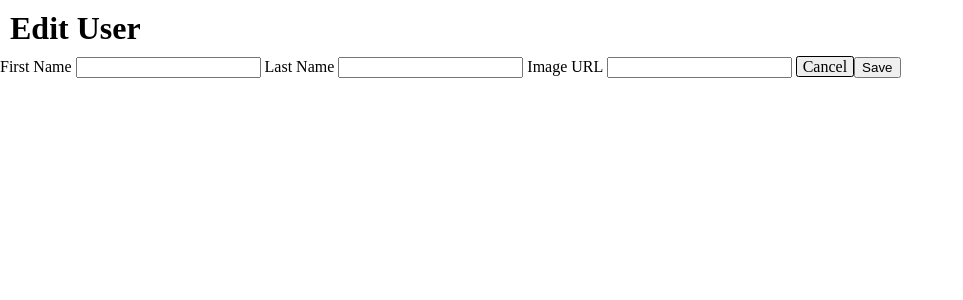
After one commit to Jared-Enck/New-Exercises, a Flask app: template Python/Flask/PostgreSQL/flask-blogly/templates/edit.html in a window 1280 px wide. The commit adds this page. Shown: the top 300 px of the page, without its empty margins (0-963 px from the left). Run offline with Flask 2, Linux system fonts and the light colour scheme; the template is opened without the code that fills it, so the values that code supplies are empty.

Commit message:
created edit page and routes

```diff
--- a/Python/Flask/PostgreSQL/flask-blogly/app.py
+++ b/Python/Flask/PostgreSQL/flask-blogly/app.py
@@ -1,5 +1,6 @@
 """Blogly application."""
 
+from crypt import methods
 from flask import Flask, request, render_template, redirect, flash, session
 from flask_debugtoolbar import DebugToolbarExtension
 from models import db, connect_db, User
@@ -57,3 +58,30 @@ def info_page(user_id):
     user = User.query.get_or_404(user_id)
 
     return render_template('info.html', user=user)
+
+@app.route('/users/<int:user_id>/edit')
+def edit_user(user_id):
+    """Show edit user page"""
+
+    user = User.query.get_or_404(user_id)
+
+    return render_template('edit.html', user=user)
+
+@app.route('/users/<int:user_id>/edit', methods=['POST'])
+def process_edit_form(user_id):
+    """Save edited user info"""
+
+    u = User.query.get_or_404(user_id)
+
+    first_name = request.form['first_name']
+    last_name = request.form['last_name']
+    image_url = request.form['image_url']
+
+    u.first_name = first_name
+    u.last_name = last_name
+    u.image_url = image_url
+
+    db.session.add(u)
+    db.session.commit()
+
+    return redirect('/users')
--- a/Python/Flask/PostgreSQL/flask-blogly/models.py
+++ b/Python/Flask/PostgreSQL/flask-blogly/models.py
@@ -15,4 +15,4 @@ class User(db.Model):
     id = db.Column(db.Integer, primary_key=True, autoincrement= True)
     first_name = db.Column(db.String(50), nullable=False)
     last_name = db.Column(db.String(50), nullable=False)
-    image_url = db.Column(db.String, nullable=True, default='https://encrypted-tbn0.gstatic.com/images?q=tbn:ANd9GcQNtkIId8uQjut-OwvZy4Y2YPCzFgmOByVssQ&usqp=CAU')
+    image_url = db.Column(db.String, nullable=False, default='https://cdn-icons-png.flaticon.com/512/1053/1053244.png?w=360')
--- a/Python/Flask/PostgreSQL/flask-blogly/seed.py
+++ b/Python/Flask/PostgreSQL/flask-blogly/seed.py
@@ -6,7 +6,7 @@ db.create_all()
 
 User.query.delete()
 
-john = User(first_name='John', last_name='Smith', image_url='Null')
+john = User(first_name='John', last_name='Smith')
 jane = User(first_name='Jane', last_name='Doe', image_url='https://encrypted-tbn0.gstatic.com/images?q=tbn:ANd9GcTPHFRfjt8tXyf0GOnD_JNjbwCqpwTNr2xn3eK_SWW_&s')
 
 db.session.add(john)
--- a/Python/Flask/PostgreSQL/flask-blogly/static/app.css
+++ b/Python/Flask/PostgreSQL/flask-blogly/static/app.css
@@ -0,0 +1,38 @@
+body {
+    margin: 0;
+    padding: 0;
+}
+
+h1 {
+    margin: 0;
+    padding: 10px;
+}
+
+.profile-container {
+    width: 170px;
+    height: 200px;
+    background-size: contain;
+    background-repeat: no-repeat;
+}
+
+.a-button {
+    text-decoration: none;
+    text-align: center;
+    cursor: pointer;
+    background-color: rgb(238, 238, 238);
+    color: black;
+    margin: 0em;
+    padding: 1px 6px;
+    border-width: 1px;
+    border-style: solid;
+    border-image: initial;
+    border-radius: 2.5px;
+}
+
+.a-button:hover {
+    background-color: rgb(216, 216, 216);
+}
+
+button {
+    cursor: pointer;
+}
--- a/Python/Flask/PostgreSQL/flask-blogly/templates/base.html
+++ b/Python/Flask/PostgreSQL/flask-blogly/templates/base.html
@@ -5,7 +5,7 @@
     <meta http-equiv="X-UA-Compatible" content="IE=edge">
     <meta name="viewport" content="width=device-width, initial-scale=1.0">
     <link rel="stylesheet" href="/static/app.css">
-    <title>{%block title%}Users Page{%endblock%}</title>
+    <title>{%block title%}Home Page{%endblock%}</title>
 </head>
 <body>
     {%block content%}
--- /dev/null
+++ b/Python/Flask/PostgreSQL/flask-blogly/templates/edit.html
@@ -0,0 +1,16 @@
+{%extends 'base.html'%}
+
+{%block title%}User Info{%endblock%}
+
+{%block content%}
+<h1>Edit User</h1>
+    <form action="/users/{{user.id}}" method="POST">
+        <label for="first_name">First Name</label>
+        <input type="text" name="first_name" value="{{user.first_name}}">
+        <label for="last_name">Last Name</label>
+        <input type="text" name="last_name" value="{{user.last_name}}">
+        <label for="image_url">Image URL</label>
+        <input type="url" name="image_url" value="{{user.image_url}}">
+        <a href="/users/{{user.id}}" class="a-button">Cancel</a><button>Save</button>
+    </form>
+{%endblock%}
```
Also changed, not shown: Python/Flask/PostgreSQL/flask-blogly/templates/info.html (+9 -1 lines).
